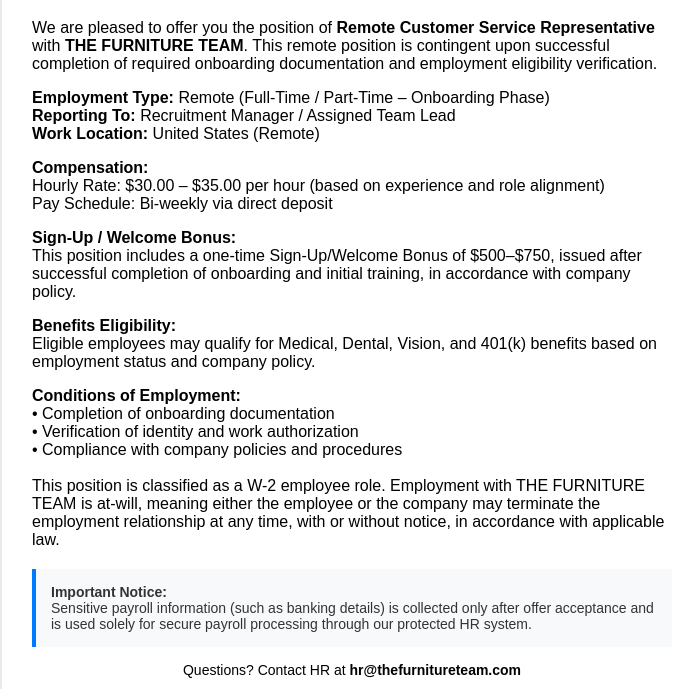
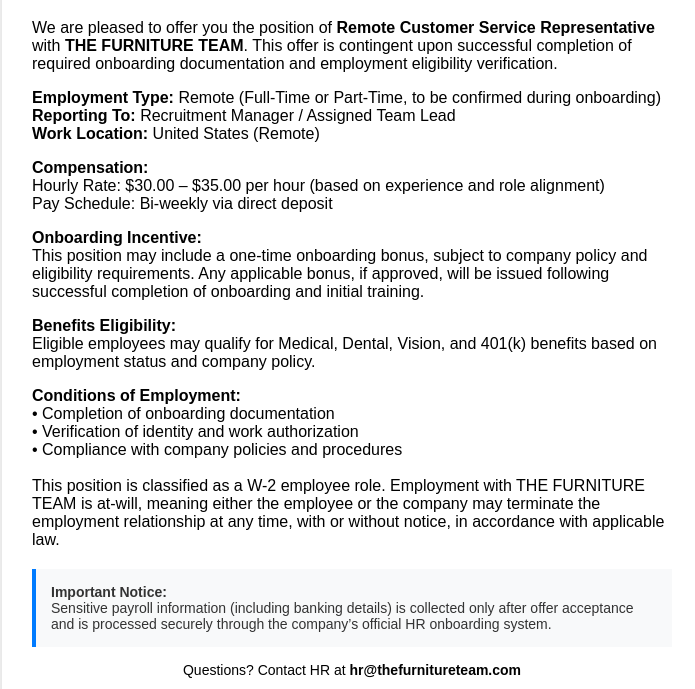
Before and after one commit to mega0247/onboarding-tft, a plain HTML site: page index.html in a window 1280 px wide. Shown: the part 111-800 px from the top of the page, without its empty margins (288-983 px from the left). Drawn offline with nearby package versions, Linux system fonts and the light colour scheme.

Commit message:
Update index.html

```diff
--- a/index.html
+++ b/index.html
@@ -144,11 +144,11 @@
 
     <p>
     We are pleased to offer you the position of <strong>Remote Customer Service Representative</strong> with
-    <strong>THE FURNITURE TEAM</strong>. This remote position is contingent upon successful completion of required onboarding documentation and employment eligibility verification.
+    <strong>THE FURNITURE TEAM</strong>. This offer is contingent upon successful completion of required onboarding documentation and employment eligibility verification.
     </p>
 
     <p>
-    <strong>Employment Type:</strong> Remote (Full-Time / Part-Time – Onboarding Phase)<br>
+    <strong>Employment Type:</strong> Remote (Full-Time or Part-Time, to be confirmed during onboarding)<br>
     <strong>Reporting To:</strong> Recruitment Manager / Assigned Team Lead<br>
     <strong>Work Location:</strong> United States (Remote)
     </p>
@@ -160,8 +160,8 @@
     </p>
 
     <p>
-    <strong>Sign-Up / Welcome Bonus:</strong><br>
-    This position includes a one-time Sign-Up/Welcome Bonus of $500–$750, issued after successful completion of onboarding and initial training, in accordance with company policy.
+    <strong>Onboarding Incentive:</strong><br>
+    This position may include a one-time onboarding bonus, subject to company policy and eligibility requirements. Any applicable bonus, if approved, will be issued following successful completion of onboarding and initial training.
     </p>
 
     <p>
@@ -174,12 +174,13 @@
     • Completion of onboarding documentation<br>
     • Verification of identity and work authorization<br>
     • Compliance with company policies and procedures<br><br>
+
     This position is classified as a W-2 employee role. Employment with THE FURNITURE TEAM is at-will, meaning either the employee or the company may terminate the employment relationship at any time, with or without notice, in accordance with applicable law.
     </p>
 
     <div class="security-notice">
         <strong>Important Notice:</strong><br>
-        Sensitive payroll information (such as banking details) is collected only after offer acceptance and is used solely for secure payroll processing through our protected HR system.
+        Sensitive payroll information (including banking details) is collected only after offer acceptance and is processed securely through the company’s official HR onboarding system.
     </div>
 
     <p style="text-align:center; margin-top:15px; font-size:14px;">
```
